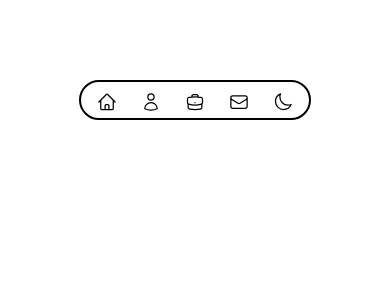
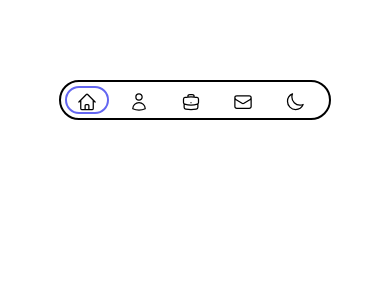
Before and after one commit to VincentCastelli/vincent-site-v2, a React (Vite) app: page / in a window 390 px wide. Both pictures are taken after a click on the item 107 px from the left and 102 px from the top of the page. Shown: the top 300 px of the page. Built offline with nearby package versions, Linux system fonts and the light colour scheme.

Commit message:
Update Navbar styling and responsiveness

```diff
--- a/src/index.css
+++ b/src/index.css
@@ -6,17 +6,17 @@
 /* stylelint-disable-next-line at-rule-no-unknown */
 @theme {
   /* Primary Colors (Lime Green variants) */
-  --color-primary-50: #f7fee7;
-  --color-primary-100: #ecfccb;
-  --color-primary-200: #d9f99d;
-  --color-primary-300: #bef264;
-  --color-primary-400: #a3e635;
-  --color-primary-500: #84cc16;
-  --color-primary-600: #65a30d;
-  --color-primary-700: #4d7c0f;
-  --color-primary-800: #365314;
-  --color-primary-900: #1a2e05;
-  --color-primary: #32cd32;
+  --color-primary-50: #f8ffe6;
+  --color-primary-100: #efffc9;
+  --color-primary-200: #ddff99;
+  --color-primary-300: #c4ff5e;
+  --color-primary-400: #b7ff2f;
+  --color-primary-500: #aefe14;
+  --color-primary-600: #9ae00c;
+  --color-primary-700: #7ab80e;
+  --color-primary-800: #629012;
+  --color-primary-900: #527815;
+  --color-primary: #aefe14;
 
   /* Secondary Colors (Indigo/Purple variants) */
   --color-secondary-50: #eef2ff;
@@ -71,17 +71,17 @@
   --color-neutral-900: #171717;
 
   /* Text Colors */
-  --text-light: #1a1a1a;
-  --text-dark: #f5f5f5;
-  --text-muted: #6b7280;
-  --text-primary: #111827;
-  --text-secondary: #4b5563;
+  --color-text-light: #f5f5f5;
+  --color-text-dark: #1a1a1a;
+  --color-text-muted: #6b7280;
+  --color-text-primary: #111827;
+  --color-text-secondary: #4b5563;
 
   /* Background Colors */
-  --bg-light: #ffffff;
-  --bg-dark: #0f172a;
-  --bg-muted: #f8fafc;
-  --bg-accent: #f1f5f9;
+  --color-bg-light: #ffffff;
+  --color-bg-dark: #0f172a;
+  --color-bg-muted: #f8fafc;
+  --color-bg-accent: #f1f5f9;
 
   /* Border Colors */
   --color-border-light: #e2e8f0;
--- a/src/sections/Navbar.jsx
+++ b/src/sections/Navbar.jsx
@@ -10,16 +10,27 @@ import {
 } from "@heroicons/react/24/outline";
 
 const SlideTabs = () => {
-  const [position, setPosition] = useState({
+  const [selectedTab, setSelectedTab] = useState(null);
+  const [hoveredTab, setHoveredTab] = useState(null);
+
+  const [selectedPosition, setSelectedPosition] = useState({
     left: 0,
     width: 0,
     opacity: 0,
   });
+  const [hoverPosition, setHoverPosition] = useState({
+    left: 0,
+    width: 0,
+    opacity: 0,
+  });
+
   const [isDarkMode, setIsDarkMode] = useState(false);
 
   const toggleDarkMode = () => {
-    setIsDarkMode(!isDarkMode);
+    setIsDarkMode((prev) => !prev);
     document.documentElement.classList.toggle("dark");
+    setHoveredTab(null);
+    setHoverPosition({ left: 0, width: 0, opacity: 0 });
   };
 
   const navItems = [
@@ -32,78 +43,118 @@ const SlideTabs = () => {
   return (
     <ul
       onMouseLeave={() => {
-        setPosition((pv) => ({
-          ...pv,
-          opacity: 0,
-        }));
+        setHoveredTab(null);
       }}
-      className={`relative mx-auto flex w-fit rounded-full border-2 pt-1 px-1 transition-colors duration-300 ${
+      className={`relative mx-auto flex w-fit space-x-2 rounded-full border-2 pt-1 px-1 transition-colors duration-300 ${
         isDarkMode ? "border-white bg-dark" : "border-black bg-white"
       }`}
     >
       {navItems.map((item) => (
         <Tab
           key={item.name}
-          setPosition={setPosition}
+          name={item.name}
           icon={item.icon}
           isDarkMode={isDarkMode}
+          isSelected={selectedTab === item.name}
+          setSelectedTab={setSelectedTab}
+          setHoveredTab={setHoveredTab}
+          setSelectedPosition={setSelectedPosition}
+          setHoverPosition={setHoverPosition}
         >
           {item.name}
         </Tab>
       ))}
       <Tab
         key="darkmode-toggle"
-        setPosition={setPosition}
+        name="darkmode-toggle"
         icon={isDarkMode ? SunIcon : MoonIcon}
         isDarkMode={isDarkMode}
-        onClick={toggleDarkMode}
         isToggle={true}
         iconOnly={true}
-      ></Tab>
-      <Cursor position={position} isDarkMode={isDarkMode} />
+        onClick={toggleDarkMode}
+        isSelected={false}
+        setSelectedTab={setSelectedTab}
+        setHoveredTab={setHoveredTab}
+        setSelectedPosition={setSelectedPosition}
+        setHoverPosition={setHoverPosition}
+      />
+      {selectedTab && (
+        <Cursor
+          position={selectedPosition}
+          isDarkMode={isDarkMode}
+          isHovering={false}
+        />
+      )}
+      {hoveredTab && (
+        <Cursor
+          position={hoverPosition}
+          isDarkMode={isDarkMode}
+          isHovering={true}
+        />
+      )}
     </ul>
   );
 };
 
 const Tab = ({
   children,
-  setPosition,
   icon: Icon,
+  iconOnly = false,
   isDarkMode,
+  isSelected = false,
+  isToggle = false,
+  name,
   onClick,
-  isToggle = false,
-  iconOnly = false,
+  setSelectedTab,
+  setHoveredTab,
+  setSelectedPosition,
+  setHoverPosition,
 }) => {
   const ref = useRef(null);
 
   const handleMouseEnter = () => {
     if (!ref?.current) return;
-
-    const { width } = ref.current.getBoundingClientRect();
-
-    setPosition({
-      left: ref.current.offsetLeft,
-      width,
-      opacity: 1,
-    });
+    const { offsetLeft, offsetWidth } = ref.current;
+    setHoverPosition({ left: offsetLeft, width: offsetWidth, opacity: 1 });
+    setHoveredTab(name);
   };
 
   const handleClick = () => {
-    if (onClick) {
-      onClick();
+    if (onClick) onClick();
+    if (!isToggle) {
+      setSelectedTab(name);
+      if (ref?.current) {
+        const { offsetLeft, offsetWidth } = ref.current;
+        setSelectedPosition({
+          left: offsetLeft,
+          width: offsetWidth,
+          opacity: 1,
+        });
+      }
     }
   };
 
   return (
     <li
       ref={ref}
+      data-tab={name}
       onMouseEnter={handleMouseEnter}
       onClick={handleClick}
-      className={`relative z-10 flex items-center gap-2 cursor-pointer px-3 py-1.5 text-lg uppercase font-family-title md:px-5 md:py-3 transition-colors duration-300 ${
-        isDarkMode
-          ? "text-white mix-blend-difference"
-          : "text-white mix-blend-difference"
-      } ${isToggle ? (isDarkMode ? "text-white" : "text-gray-600") : ""}`}
+      className={`relative z-10 flex items-center gap-2 cursor-pointer px-3 py-1.5 text-lg uppercase font-family-title md:px-5 md:py-3 transition-colors duration-300
+  ${
+    isDarkMode
+      ? "text-white hover:text-bg-dark"
+      : "text-black hover:text-bg-light"
+  }
+  ${
+    isSelected
+      ? isDarkMode
+        ? "text-bg-dark sm:text-white"
+        : "text-bg-light sm:text-black"
+      : ""
+  }
+  ${isToggle ? (isDarkMode ? "text-bg-dark" : "text-bg-light") : ""}
+`}
     >
       <Icon className="w-5 h-5" />
       {!iconOnly && <span className="hidden sm:inline">{children}</span>}
@@ -111,14 +162,23 @@ const Tab = ({
   );
 };
 
-const Cursor = ({ position, isDarkMode }) => {
+const Cursor = ({ position, isDarkMode, isHovering }) => {
+  const baseStyles =
+    "absolute z-0 h-7 rounded-full md:h-12 transition-all duration-150 ease-out";
+
+  const colorClasses = isHovering
+    ? isDarkMode
+      ? "bg-primary-400"
+      : "bg-secondary-400"
+    : "bg-transparent border-2";
+
+  const borderClasses = isDarkMode ? "border-primary" : "border-secondary-500";
+
   return (
     <motion.li
-      animate={{
-        ...position,
-      }}
-      className={`absolute z-0 h-7 rounded-full md:h-12 transition-colors duration-300 ${
-        isDarkMode ? "bg-white" : "bg-black"
+      animate={{ ...position }}
+      className={`${baseStyles} ${colorClasses} ${
+        !isHovering ? borderClasses : ""
       }`}
     />
   );
```
